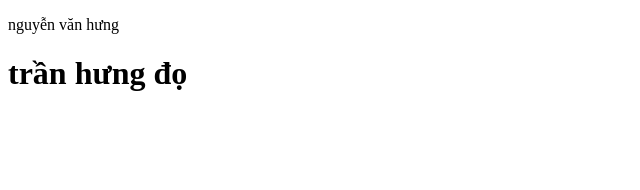
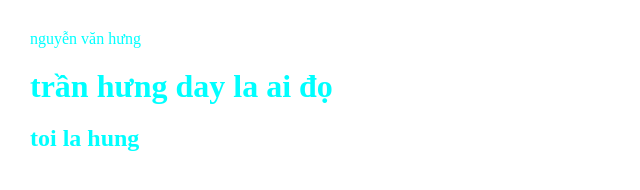
Before and after one commit to hungoke/study_front_end_reactjs, a plain HTML site: page unit-6/exercise-2/a.html in a window 1280 px wide. Shown: the whole page, without its empty margins (0-640 px from the left). Drawn offline with Linux system fonts and the light colour scheme.

Commit message:
Update code

```diff
--- a/unit-6/exercise-2/a.css
+++ b/unit-6/exercise-2/a.css
@@ -1,3 +1,5 @@
 *{
     margin: auto;
+    padding: 10px;
+    color: aqua;
 }
--- a/unit-6/exercise-2/a.html
+++ b/unit-6/exercise-2/a.html
@@ -4,9 +4,11 @@
     <meta charset="UTF-8">
     <meta name="viewport" content="width=device-width, initial-scale=1.0">
     <title>Document</title>
+    <link rel="stylesheet" href="a.css">
 </head>
 <body>
     <p>nguyễn văn hưng</p>
-    <h1>trần hưng đọ<a href=""></a></h1>
+    <h1>trần hưng day la ai đọ<a href=""></a></h1>
+    <h2>toi la hung</h2>
 </body>
 </html>
```
Also changed, not shown: unit-6/exercise-2/a.txt (added), unit-6/img/nòi.png (added).
